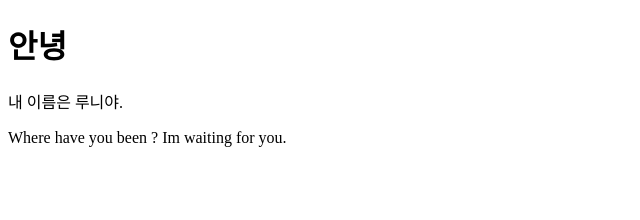
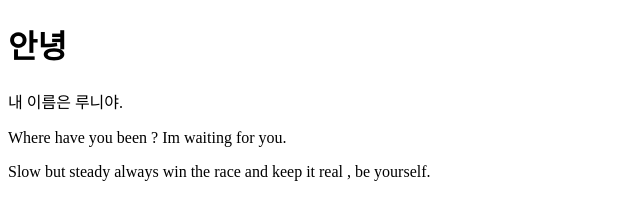
Before and after one commit to HongSungIn827/webhosting_20210203, a plain HTML site: page index.html in a window 1280 px wide. Shown: the whole page, without its empty margins (0-640 px from the left). Drawn offline with Linux system fonts and the light colour scheme.

Commit message:
Update index.html
re edit

```diff
--- a/index.html
+++ b/index.html
@@ -9,5 +9,6 @@
     <h1>안녕</h1>
     <p>내 이름은 루니야.</p>
     <p>Where have you been ? Im waiting for you.</p>
+    <p>Slow but steady always win the race and keep it real , be yourself.</p>
 </body>
 </html>
```
